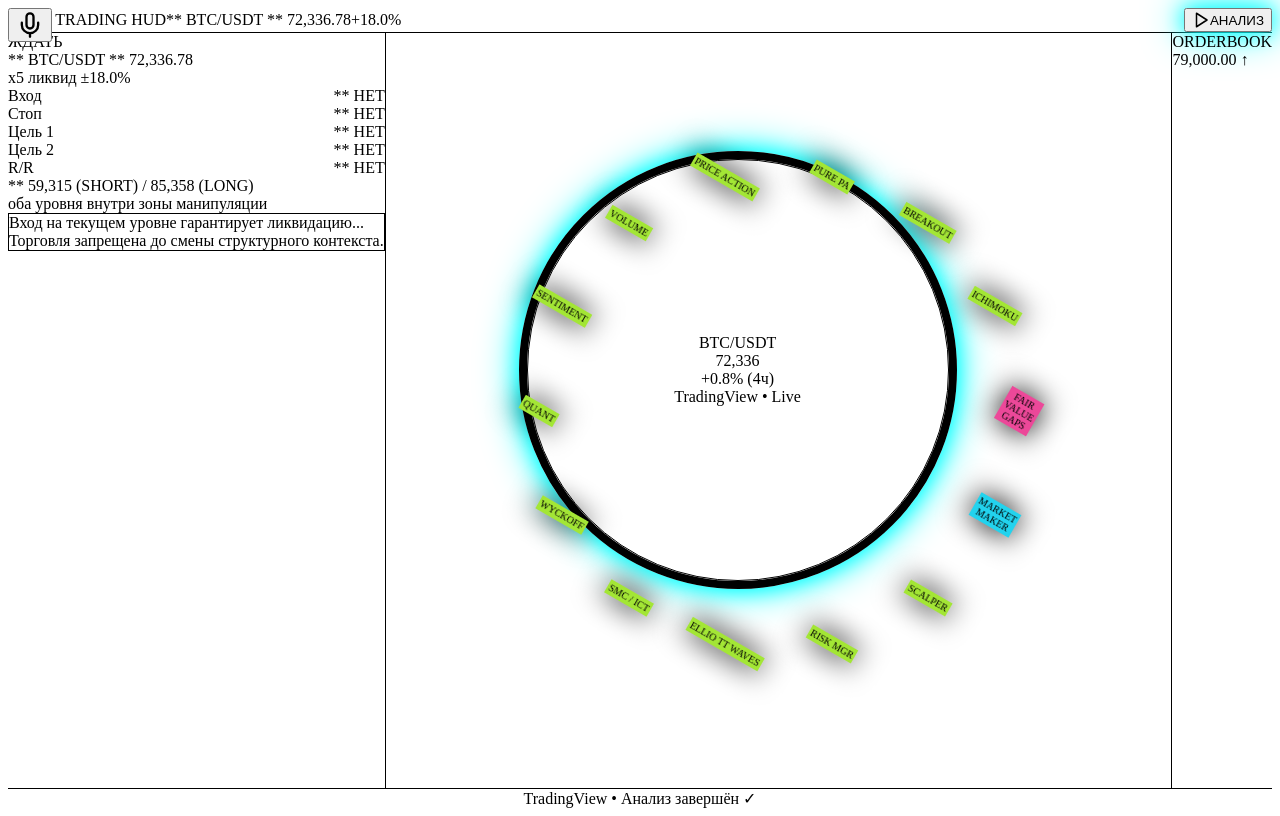
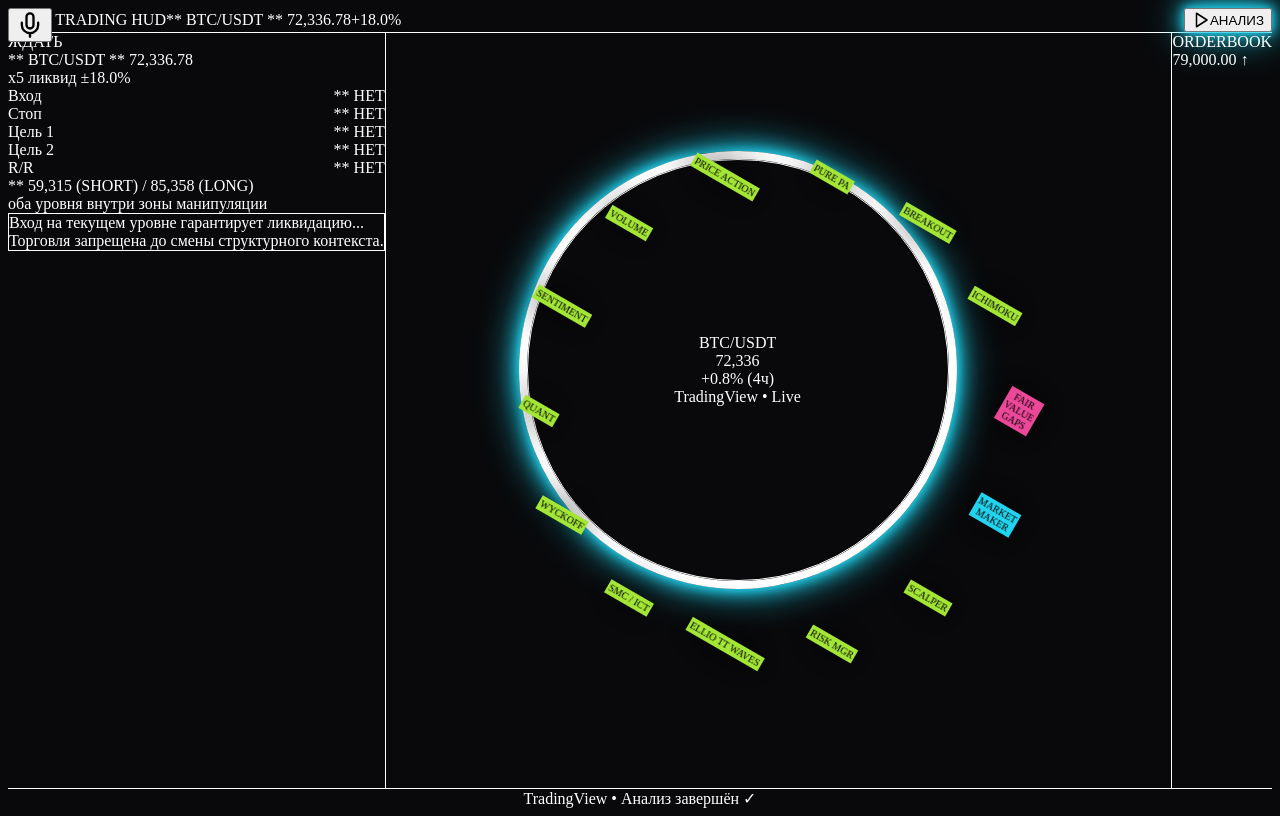
Before and after one commit to EvgenTrade24/HUD, a Next.js app: page / in a window 1280 px wide. Built offline with nearby package versions, Linux system fonts and the light colour scheme.

Commit message:
Enhance neon-cyan and hex-glow styles

```diff
--- a/app/globals.css
+++ b/app/globals.css
@@ -4,9 +4,22 @@
 
 @layer utilities {
   .neon-cyan {
-    box-shadow: 0 0 20px #00ffff, 0 0 40px #00ffff;
+    box-shadow:
+      0 0 10px #22d3ee,
+      0 0 20px #22d3ee,
+      0 0 40px #22d3ee;
   }
   .hex-glow {
-    filter: drop-shadow(0 0 15px currentColor);
+    filter: drop-shadow(0 0 20px currentColor);
+    transition: all 0.3s ease;
+  }
+  .hex-glow:hover {
+    transform: scale(1.15);
+    filter: drop-shadow(0 0 30px currentColor);
   }
 }
+
+body {
+  background: #09090b;
+  color: white;
+}
```
